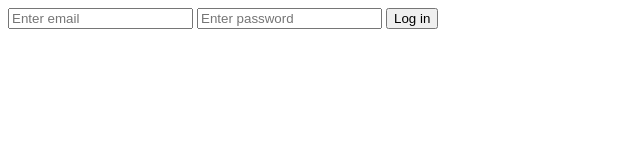
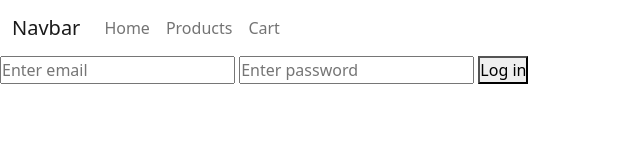
Before and after one commit to pnbakken/semester-project2, a plain HTML site: page site/pages/admin/admin-login.html in a window 1280 px wide. Shown: the whole page, without its empty margins (0-640 px from the left). Drawn offline with nearby package versions, Linux system fonts and the light colour scheme.

Commit message:
linked stylesheets in admin section pages

```diff
--- a/site/pages/admin/admin-login.html
+++ b/site/pages/admin/admin-login.html
@@ -5,9 +5,32 @@
     <meta http-equiv="X-UA-Compatible" content="IE=edge">
     <meta name="viewport" content="width=device-width, initial-scale=1.0">
     <title>Document</title>
+    <link rel="stylesheet" type="text/css" href="../../css/bootstrap/css/bootstrap.css" />
+    <link rel="stylesheet" type="text/css" href="../../css/sass/style.css" />
 </head>
 <body>
-    <header></header>
+    <header>
+        <nav class="navbar navbar-expand-lg navbar-light common-navbar">
+            <div class="container-fluid">
+              <a class="navbar-brand" href="../../index.html">Navbar</a>
+              <button class="navbar-toggler" type="button" data-bs-toggle="collapse" data-bs-target="#navbarSupportedContent" aria-controls="navbarSupportedContent" aria-expanded="false" aria-label="Toggle navigation">
+                <span class="navbar-toggler-icon"></span>
+              </button>
+              <div class="collapse navbar-collapse" id="navbarSupportedContent">
+                <ul class="navbar-nav me-auto mb-2 mb-lg-0">
+                  <li class="nav-item">
+                    <a class="nav-link" href="../../index.html">Home</a>
+                  </li>
+                  <li class="nav-item">
+                    <a class="nav-link" href="../products.html">Products</a>
+                  </li>
+                  <li class="nav-item">
+                    <a class="nav-link" href="../cart.html">Cart</a>
+                  </li>
+              </div>
+            </div>
+          </nav>
+    </header>
     <main>
         <form name="login-form" id="login-form">
             <input type="email" placeholder="Enter email" id="login-email"/>
```
Also changed, not shown: site/pages/admin/admin-panel.html (+25 -1 lines), site/pages/admin/product-manager.html (+25 -1 lines).
